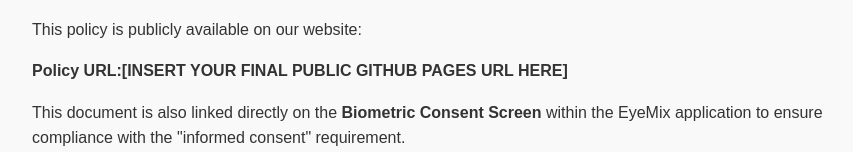
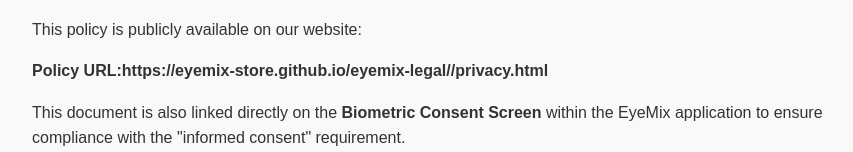
Before and after one commit to Eyemix-store/eyemix-legal, a plain HTML site: page privacy.html in a window 1280 px wide. Shown: the part 2489-2641 px from the top of the page, without its empty margins (208-1061 px from the left). Drawn offline with Linux system fonts and the light colour scheme.

Commit message:
Update privacy.html

```diff
--- a/privacy.html
+++ b/privacy.html
@@ -196,6 +196,6 @@
 <p>All original uploaded images are stored in encrypted cloud storage. As stated in Section 2, <strong>original source iris images are automatically and permanently deleted 7 days after generation.</strong></p>
 <h2><strong>7. Accessing this Policy</strong></h2>
 <p>This policy is publicly available on our website:</p>
-<p><strong>Policy URL:</strong><strong>[INSERT YOUR FINAL PUBLIC GITHUB PAGES URL HERE]</strong></p>
+<p><strong>Policy URL:</strong><strong>https://eyemix-store.github.io/eyemix-legal//privacy.html</strong></p>
 <p>This document is also linked directly on the <strong>Biometric Consent Screen</strong> within the EyeMix application to ensure compliance with the "informed consent" requirement.</p>    </body>
 </html>
```
